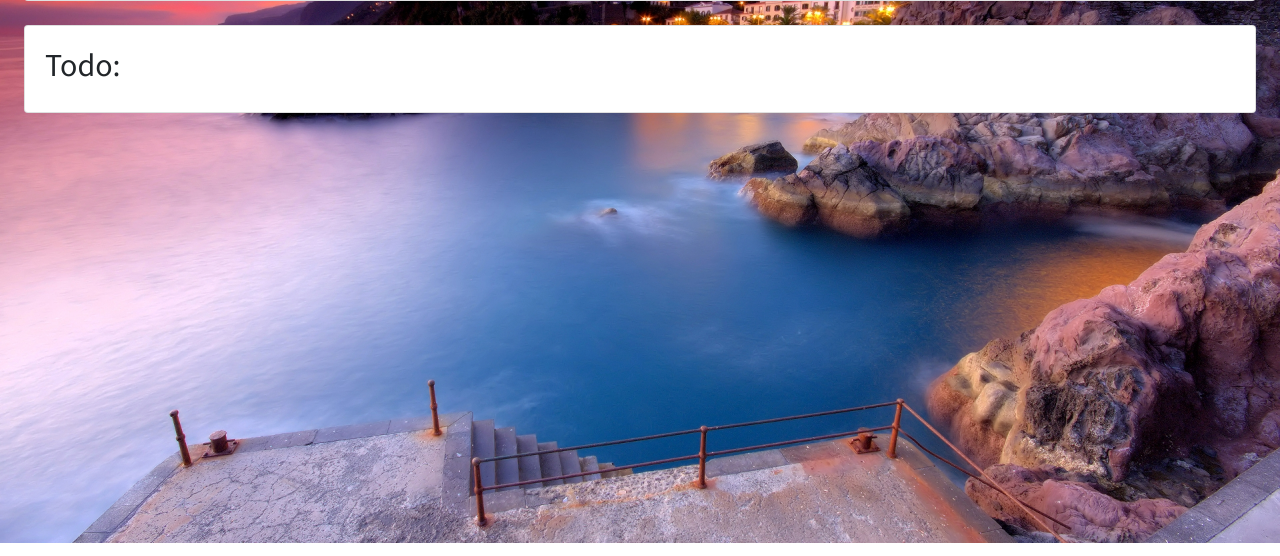
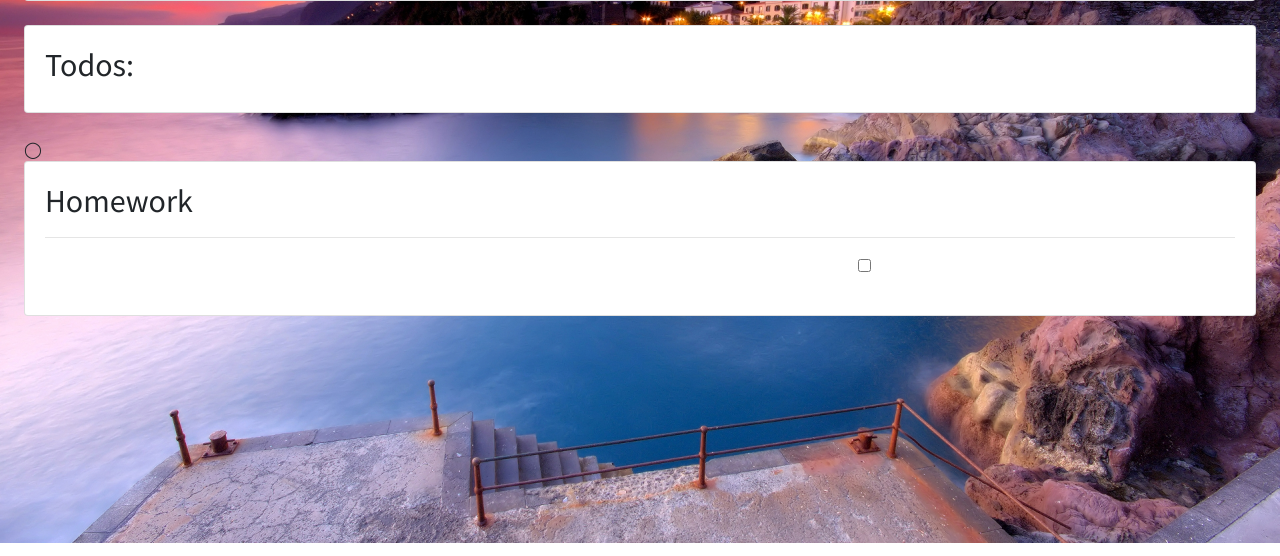
Before and after one commit to gregzb/HackathonJan2020, a Flask app: template templates/todo.html in a window 1280 px wide. Shown: the part 177-733 px from the top of the page. Run offline with Flask 2, Linux system fonts and the light colour scheme; the template is opened without the code that fills it, so the values that code supplies are empty; some libraries are stand-ins or nearby versions.

Commit message:
buncha stuff

```diff
--- a/app.py
+++ b/app.py
@@ -20,23 +20,9 @@ def index():
         return render_template("todo.html", session = session, motivational_quote = "Well done is better than well said.")
     return render_template('login.html', errorMessage = "")
 
-@app.route("/login", methods=["POST"])
+@app.route("/register", methods=["GET"])
 def login():
-    #print(request.form)
-    if(request.form['sub1'] == 'Register'):
-        return render_template('register.html', errorMessage = "")
-    else:
-        session['username'] = request.form["username"]          # assign username key in session to inputted username
-        session['password'] = request.form["password"]          # assign password key in session to inputted password
-        if (session):
-            username = session['username']
-            password = session['password']
-            print(session)
-            if (db_manager.userValid(username, password)):
-                return redirect(url_for("index"))
-            return render_template('login.html', errorMessage = "Invalid Credentials")
-        else:
-            return render_template('login.html',errorMessage = "")
+    return render_template('register.html', errorMessage = "")
 
 
 @app.route("/register", methods=["POST"])
--- a/static/styles/base.css
+++ b/static/styles/base.css
@@ -4,7 +4,3 @@ body {
     background-repeat: no-repeat;
     font-family: 'Source Sans Pro', sans-serif;
 }
-
-input {
-    border-radius: 5px;
-}
--- a/templates/login.html
+++ b/templates/login.html
@@ -25,9 +25,8 @@
             </form>
             <br>
             New to the site? Register here.
-            <form action='/login', method="POST">
-                <input type = 'submit' name = 'sub1', value = 'Register'>
-            </form>
+            <br>
+            <a href= {{ url_for('register') }} class="btn btn-primary" role="button" aria-pressed="true">Register</a>
         </div>
     </div>
 </div>
--- a/templates/todo.html
+++ b/templates/todo.html
@@ -21,9 +21,26 @@
 
   <div class="card">
       <div class="card-body">
-          <h2 class="page-header">Todo: </h2>
-          <div id="todo-list">
+          <h2 class="page-header">Todos: </h2>
+      </div>
+  </div>
 
+  <br>◯
+
+  <div class="card">
+      <div class="card-body">
+          <h2 class="page-header">Homework</h2>
+          <hr>
+          <div class="row">
+              <div class="col col-sm-8">
+                  <input type="text" class="form-control input-lg col-xs-1 shadow-none" style="border: none; font-size: 18px;" id="inputlg"></input>
+              </div>
+              <div class="col col-sm-1">
+                  <div class="form-check">
+                      <input type="checkbox" class="form-check-input big-checkbox" id="exampleCheck1">
+                  </div>
+              </div>
+              <div class="col col-sm-3"></div>
           </div>
       </div>
   </div>
```
Also changed, not shown: templates/register.html (+3 -4 lines), styles/base.css (deleted), todo.db.
